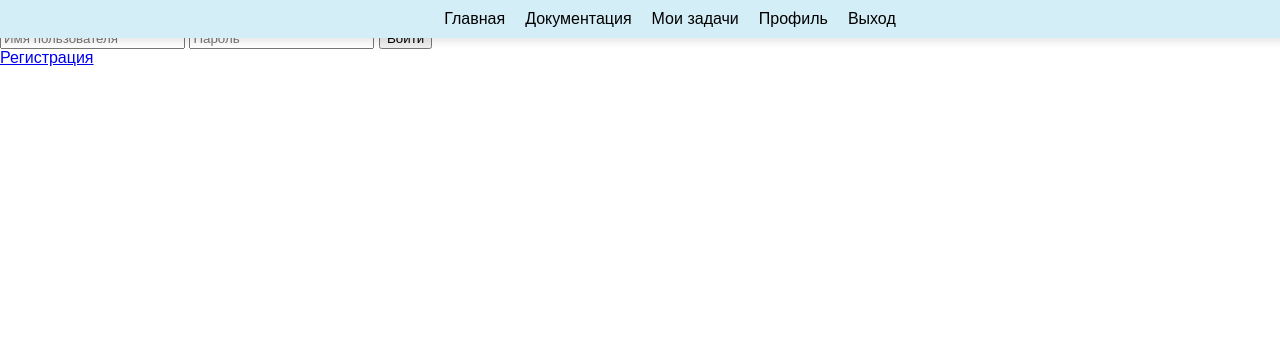
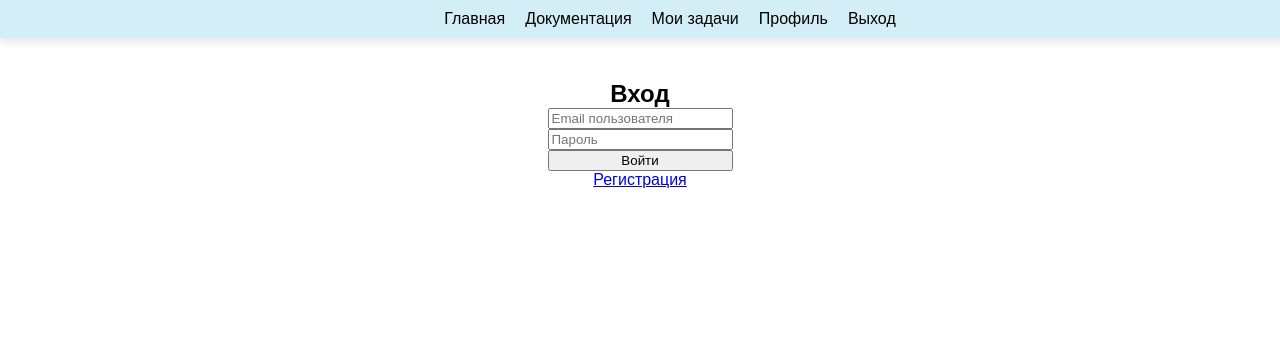
Before and after one commit to anywaysadness/TaskMaster, a FastAPI app: page /pages/login in a window 1280 px wide. Shown: the top 338 px of the page. Run offline with FastAPI, Linux system fonts and the light colour scheme; parts of the project's set-up code (start-up, migrations or seed data) failed here and were passed over.

Commit message:
modified html

```diff
--- a/app/static/styles/main.css
+++ b/app/static/styles/main.css
@@ -157,3 +157,18 @@ margin-top: 80px;
 .card-task h1,h2,h3,h4,h5,h6{
     margin:0px;
 }
+
+.login-container {
+    display: flex;
+    margin-top: 80px;
+    justify-content: center;
+    align-items: center;
+    flex-direction: column;
+
+    margin-top: 80px;
+}
+
+.form-login{
+    display:flex;
+    flex-direction: column;
+}
--- a/app/templates/base.html
+++ b/app/templates/base.html
@@ -9,9 +9,9 @@
 <div class="navbar">
     <div class="menu">
         <a href="/pages/users">Главная</a>
-        <a href="http://127.0.0.1:8000/docs/">Документация</a>
+        <a href="/docs/">Документация</a>
         <a href="#services">Мои задачи</a>
-        <a href="#about">Профиль</a>
+        <a href="/pages/login/">Профиль</a>
 <!--        <button class="btn login-btn">-->
             <a href="/pages/logout">Выход</a>
 <!--        </button>-->
--- a/app/templates/login.html
+++ b/app/templates/login.html
@@ -3,8 +3,8 @@
 {% block content %}
  <div class="login-container">
         <h2>Вход</h2>
-        <form action="/login" method="post">
-            <input type="text" name="username" placeholder="Имя пользователя" required>
+        <form action="/pages/login" class="form-login" method="post">
+            <input type="email" name="email" placeholder="Email пользователя" required>
             <input type="password" name="password" placeholder="Пароль" required>
             <button type="submit">Войти</button>
         </form>
```
